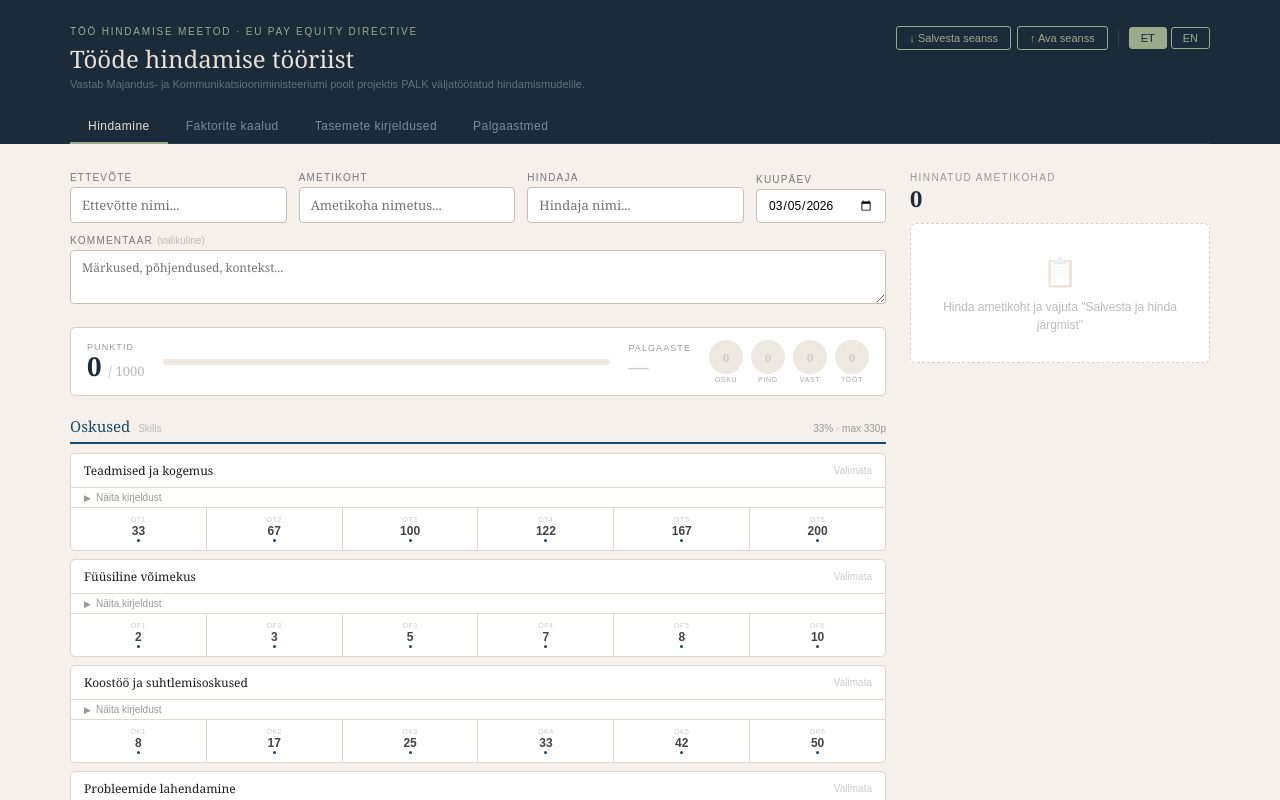
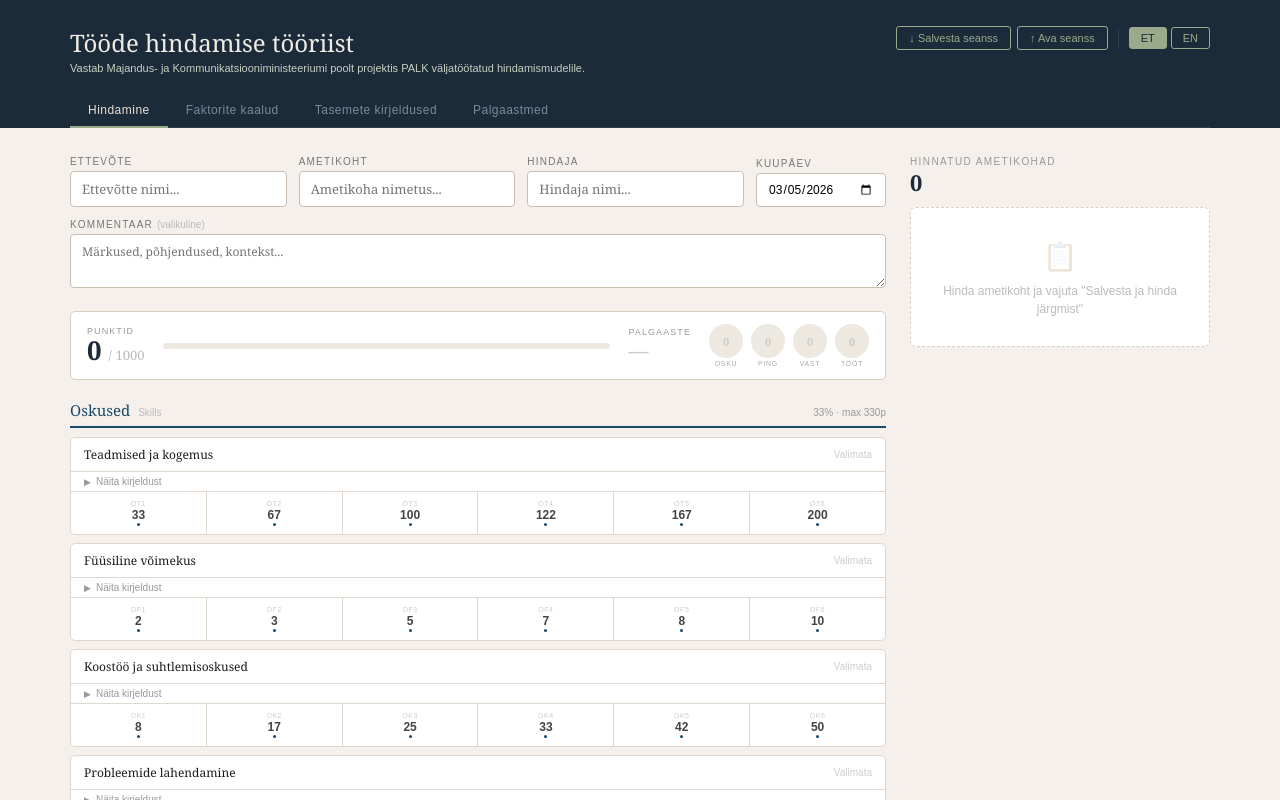
Before and after one commit to LenLi77/Toode-hindamise-tooriist, a Next.js app: page / in a window 1280 px wide. Shown: the top 800 px of the page. Built offline with nearby package versions, Linux system fonts and the light colour scheme.

Commit message:
Add files via upload

```diff
--- a/src/components/JobEvaluationTool.tsx
+++ b/src/components/JobEvaluationTool.tsx
@@ -611,11 +611,8 @@ export default function JobEvaluationTool() {
         <div style={{ maxWidth: 1140, margin: "0 auto", padding: "26px 28px 0" }}>
           <div style={{ display: "flex", justifyContent: "space-between", alignItems: "flex-start", flexWrap: "wrap", gap: 12 }}>
             <div>
-              <div style={{ fontSize: 10, letterSpacing: "0.18em", textTransform: "uppercase", color: "#9aaa8a", marginBottom: 5, fontFamily: "sans-serif" }}>
-                {t("Töö hindamise meetod","Job Evaluation Method")} · EU Pay Equity Directive
-              </div>
-              <h1 style={{ margin: 0, fontSize: 24, fontWeight: "normal" }}>{t("Tööde hindamise tööriist","Job Evaluation Tool")}</h1>
-              <div style={{ fontSize: 11, color: "#607070", marginTop: 3, fontFamily: "sans-serif" }}>
+              <h1 style={{ margin: 0, fontSize: 24, fontWeight: "normal", color: "#f0ece4" }}>{t("Tööde hindamise tööriist","Job Evaluation Tool")}</h1>
+              <div style={{ fontSize: 11, color: "#c8d0c0", marginTop: 3, fontFamily: "sans-serif" }}>
                 {t("Vastab Majandus- ja Kommunikatsiooniministeeriumi poolt projektis PALK väljatöötatud hindamismudelile.","Complies with the evaluation model developed by the Estonian Ministry of Economic Affairs in the PALK project.")}
               </div>
             </div>
@@ -672,7 +669,7 @@ export default function JobEvaluationTool() {
         </div>
       )}
       {savedJobs.length > 0 && (
-        <div style={{ background: "#1c2b3a", borderBottom: "1px solid #2d3f50", padding: "5px 28px", fontSize: 10, fontFamily: "sans-serif", color: "#607070", display: "flex", gap: 16, alignItems: "center" }}>
+        <div style={{ background: "#1c2b3a", borderBottom: "1px solid #2d3f50", padding: "5px 28px", fontSize: 10, fontFamily: "sans-serif", color: "#a8bca8", display: "flex", gap: 16, alignItems: "center" }}>
           <span>💾 {t("Automaatselt salvestatud","Auto-saved")} · {savedJobs.length} {t("ametikohta","job(s)")}</span>
           <span style={{ color: "#3d5060" }}>|</span>
           <span>{t("Andmed säilivad selles brauseris","Data persists in this browser")} · {t("Ekspordi JSON-fail varundamiseks","Export JSON to back up or share")}</span>
```
